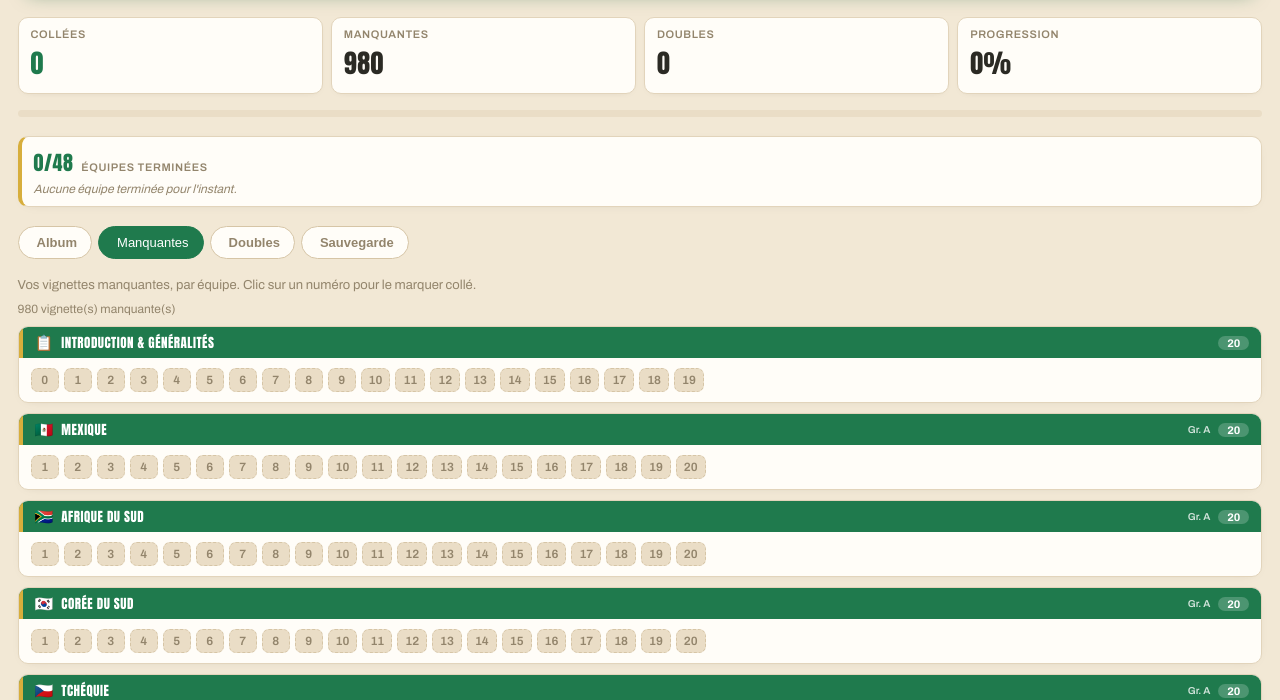
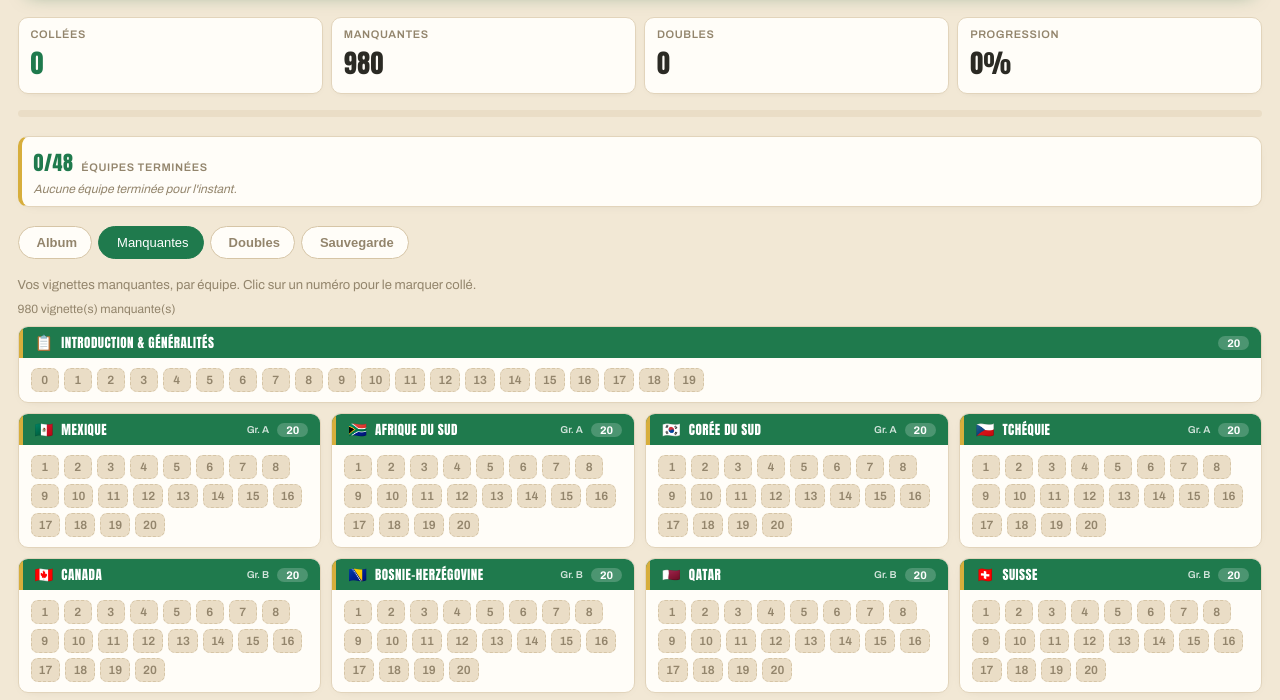
Before and after one commit to Joleplaymo/Panini, a plain HTML site: page index.html in a window 1280 px wide. Both pictures are taken after a click on the button "Manquantes". Shown: the part 100-800 px from the top of the page. Drawn offline with nearby package versions, Linux system fonts and the light colour scheme.

Commit message:
Manquantes/Doubles en grille 4 colonnes (1 ligne par groupe)
Co-Authored-By: Claude Opus 4.8 (1M context) <noreply@anthropic.com>

```diff
--- a/index.html
+++ b/index.html
@@ -194,12 +194,14 @@
 }
 
 /* Onglets Manquantes / Doubles : cartes par équipe façon page d'album / PDF */
+/* 4 colonnes = 1 ligne par groupe (4 équipes) */
+.list-grid { display: grid; grid-template-columns: repeat(4, 1fr); gap: 10px; }
+.list-section--full { grid-column: 1 / -1; }   /* intro : pleine largeur */
 .list-section {
   background: var(--pan-surface);
   border: 1px solid var(--pan-border);
   border-radius: var(--border-radius-md);
   overflow: hidden;
-  margin-bottom: 10px;
   box-shadow: 0 2px 12px -10px rgba(43,42,36,.4);
 }
 .list-sec-head {
@@ -802,12 +804,12 @@ function buildSectionCards(pred, chipClass, chipAction, chipTitle) {
       const local = sec.group ? (n - sec.range[0] + 1) : n;
       return `<span class="list-chip ${chipClass}" onclick="${chipAction}(${n})" title="${chipTitle}">${local}</span>`;
     }).join('');
-    html += `<div class="list-section">
+    html += `<div class="list-section${sec.group ? '' : ' list-section--full'}">
       <div class="list-sec-head"><span class="ls-flag">${sec.emoji}</span><span class="ls-name">${sec.label}</span>${grpLbl?`<span class="ls-grp">${grpLbl}</span>`:''}<span class="ls-count">${nums.length}</span></div>
       <div class="list-chips">${chips}</div>
     </div>`;
   });
-  return html;
+  return `<div class="list-grid">${html}</div>`;
 }
 
 // ── Manquantes ──
```
